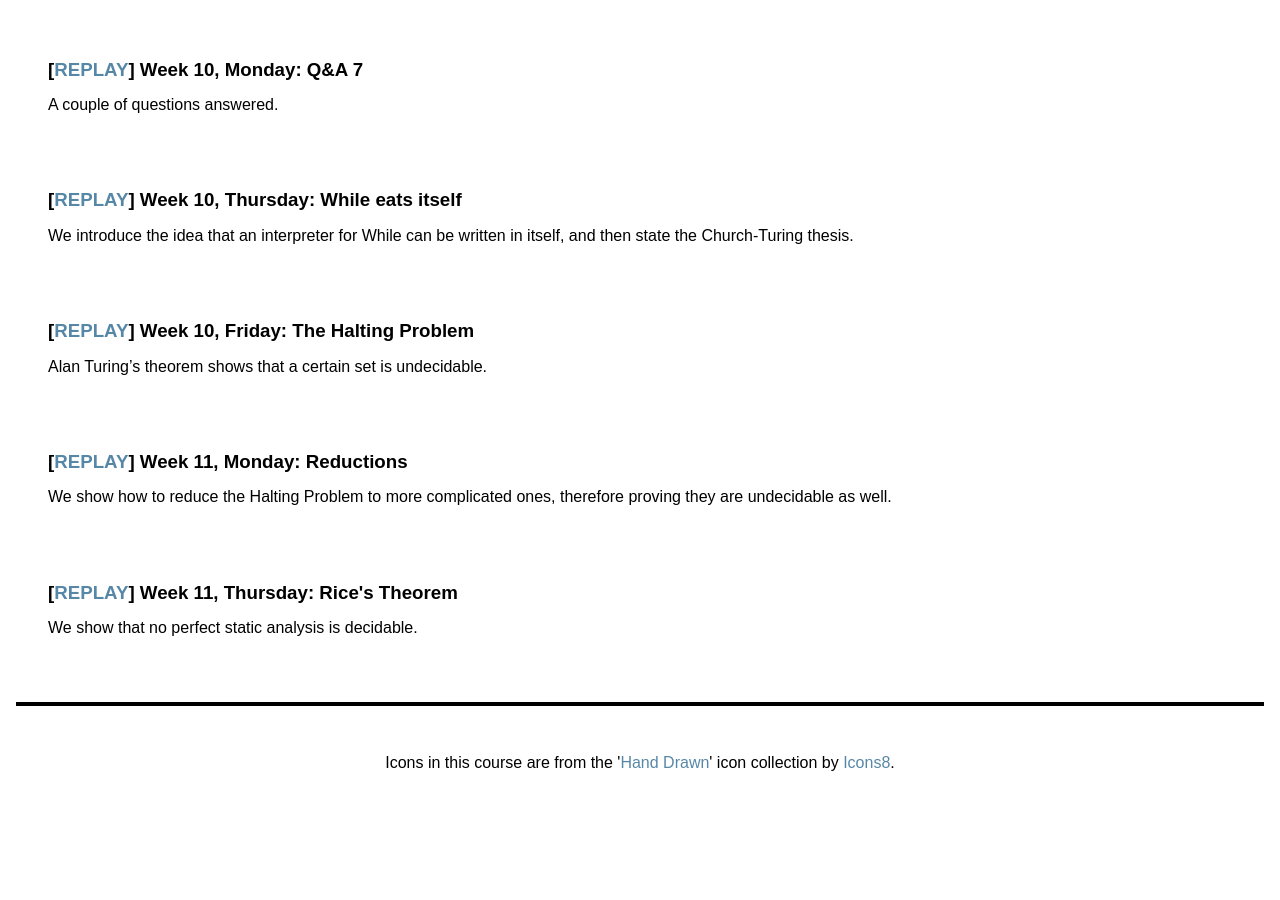
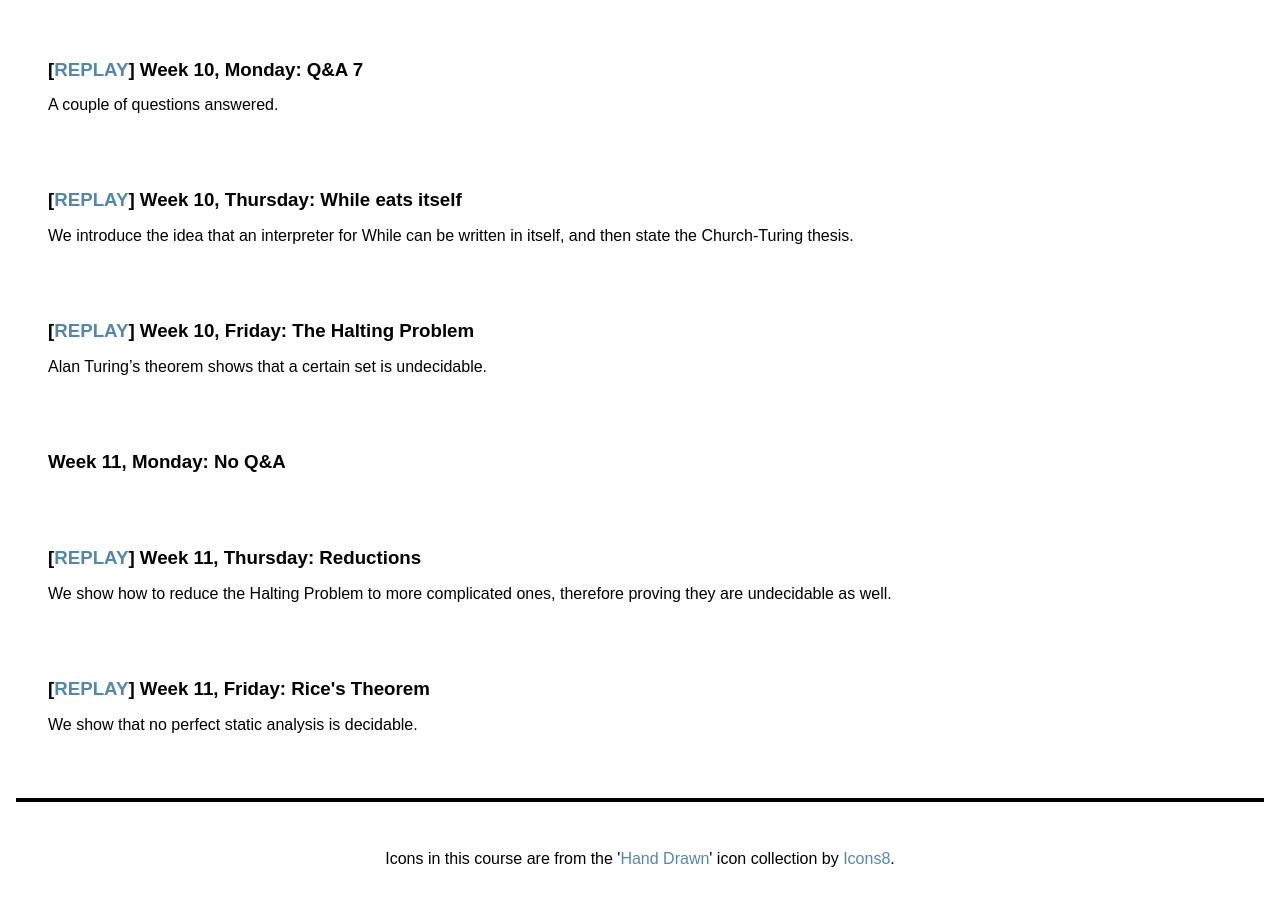
Before and after one commit to uob-coms20007/webpages, a Jekyll site: the page built from schedule.md, in a window 1280 px wide and 900 px high, scrolled down 4218 px. Built offline with Jekyll 4.4.1, drawn with Linux system fonts in a browser that asks for light colours; nearby versions of some CDN libraries; before the commit the page ends 5022 px from its top, so only the background shows below that.

Commit message:
adding missing Q&A

```diff
--- a/_data/lectures.yml
+++ b/_data/lectures.yml
@@ -129,6 +129,9 @@
   description: Alan Turing's theorem shows that a certain set is undecidable.
   replay: https://mediasite.bris.ac.uk/Mediasite/Play/e44a071bc2a2420b90c7909ffdda57ef1d
 
+- title: No Q&A
+  description:
+
 - title: Reductions
   description: We show how to reduce the Halting Problem to more complicated ones, therefore proving they are undecidable as well.
   replay: https://mediasite.bris.ac.uk/Mediasite/Play/a4c26a7387b442ea9396ab805211ba751d
```
